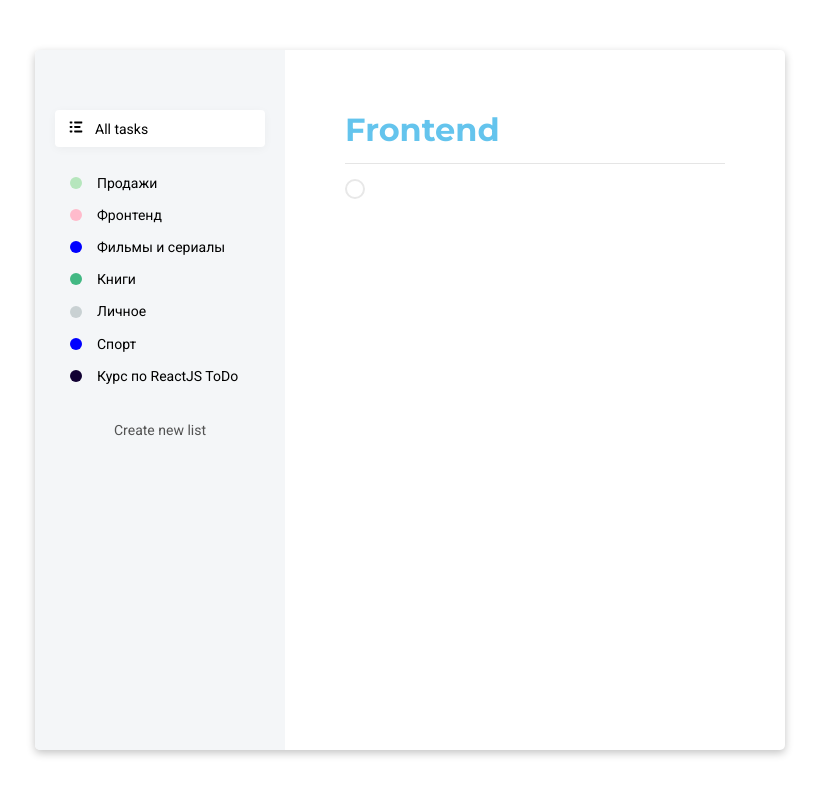
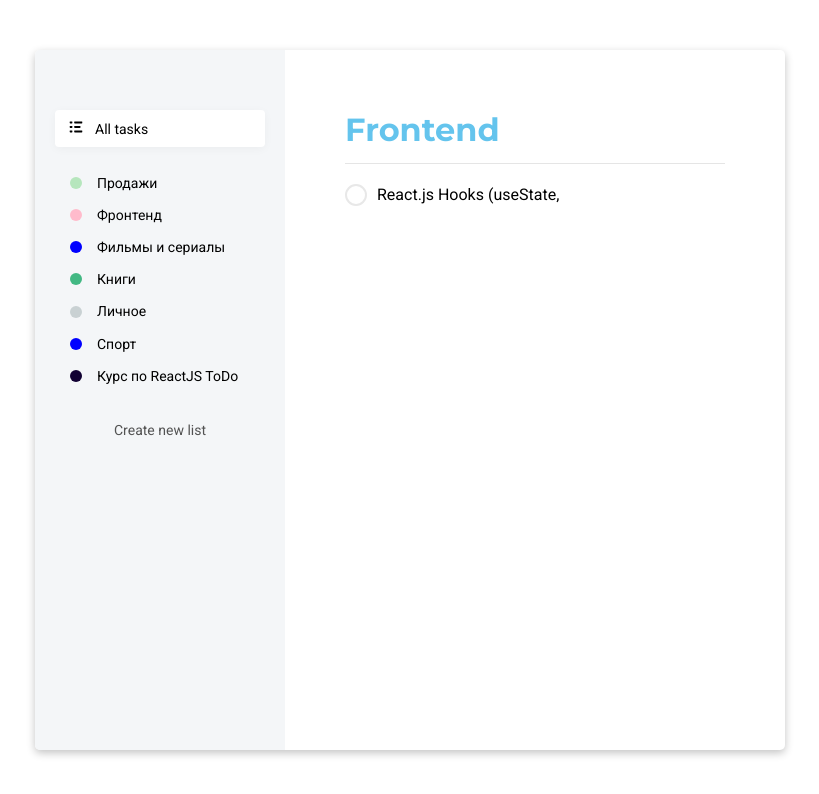
Before and after one commit to Inpulsgor/firebase-auth, a React (Create React App) app in the folder todo-app/: page / in a window 1280 px wide. Shown: the top 794 px of the page, without its empty margins (230-1049 px from the left). Built offline with nearby package versions, Linux system fonts and the light colour scheme.

Commit message:
json server / axios added

```diff
--- a/todo-app/package.json
+++ b/todo-app/package.json
@@ -6,6 +6,7 @@
     "@testing-library/jest-dom": "^5.11.9",
     "@testing-library/react": "^11.2.3",
     "@testing-library/user-event": "^12.6.0",
+    "axios": "^0.21.1",
     "classnames": "^2.2.6",
     "node-sass": "^4.14.1",
     "react": "^17.0.1",
@@ -18,7 +19,8 @@
     "start": "react-scripts start",
     "build": "react-scripts build",
     "test": "react-scripts test",
-    "eject": "react-scripts eject"
+    "eject": "react-scripts eject",
+    "server": "json-server ./src/services/api/db.json --watch --port 4000"
   },
   "eslintConfig": {
     "extends": [
--- a/todo-app/src/components/CreateList/CreateList.jsx
+++ b/todo-app/src/components/CreateList/CreateList.jsx
@@ -1,7 +1,7 @@
 import React, { useState } from "react";
 import { v4 as uuidv4 } from "uuid";
 
-import Modal from "../Modal/Modal";
+import { Modal } from "../../components";
 import "./createList.scss";
 
 const CreateList = ({ colors, onAdd }) => {
--- a/todo-app/src/components/List/List.jsx
+++ b/todo-app/src/components/List/List.jsx
@@ -2,7 +2,7 @@ import React from "react";
 import classnames from "classnames";
 
 import { ReactComponent as RemoveSvg } from "../../assets/icons/remove.svg";
-import Badge from "../Badge/Badge";
+import { Badge } from "../../components";
 import "./list.scss";
 
 const List = ({ items, handleCLick, isRemovable, handleRemove }) => {
--- a/todo-app/src/components/Modal/Modal.jsx
+++ b/todo-app/src/components/Modal/Modal.jsx
@@ -1,7 +1,7 @@
 import React from "react";
 
 import { ReactComponent as CloseSvg } from "../../assets/icons/close.svg";
-import ColorBadge from "../Badge/Badge";
+import { Badge } from "../../components";
 import "./modal.scss";
 
 const Modal = ({
@@ -42,7 +42,7 @@ const Modal = ({
         {colors &&
           colors.map((color) => (
             <li key={color.id} className="colors__item">
-              <ColorBadge
+              <Badge
                 color={color.name}
                 onClick={() => handleSelectColor(color.id)}
                 className={selectedColor === color.id && "active"}
--- a/todo-app/src/components/Tasks/Tasks.jsx
+++ b/todo-app/src/components/Tasks/Tasks.jsx
@@ -1,4 +1,5 @@
 import React from "react";
+import { ReactComponent as CheckedSvg } from "../../assets/icons/checked.svg";
 import "./Tasks.scss";
 
 const Tasks = () => {
@@ -7,24 +8,14 @@ const Tasks = () => {
       <h2 className="tasks__title">Frontend</h2>
       <ul className="tasks__list">
         <li className="tasks__item task">
-          <input type="checkbox" id="check" />
+          <input className="task__input" type="checkbox" id="check" />
           <label htmlFor="check">
-            <svg
-              width="11"
-              height="8"
-              viewBox="0 0 11 8"
-              fill="none"
-              xmlns="http://www.w3.org/2000/svg"
-            >
-              <path
-                d="M9.29999 1.20001L3.79999 6.70001L1.29999 4.20001"
-                stroke="white"
-                stroke-width="1.5"
-                stroke-linecap="round"
-                stroke-linejoin="round"
-              />
-            </svg>
+            <CheckedSvg />
           </label>
+          <input
+            className="task__edit"
+            value="React.js Hooks (useState, useReducer, useEffect...)"
+          />
         </li>
       </ul>
     </>
--- a/todo-app/src/components/Tasks/Tasks.scss
+++ b/todo-app/src/components/Tasks/Tasks.scss
@@ -6,7 +6,7 @@
     font-weight: bold;
     line-height: 39px;
     color: #64c4ed;
-    margin-bottom: 30px;
+    margin-bottom: 35px;
 
     &::after {
       content: "";
@@ -20,7 +20,10 @@
 }
 
 .task {
-  input {
+  display: flex;
+  align-items: center;
+
+  &__input {
     display: none;
   }
 
@@ -28,13 +31,16 @@
     display: inline-block;
     border: 2px solid #e8e8e8;
     border-radius: 50%;
-    width: 20px;
-    height: 20px;
+    width: 22px;
+    height: 22px;
     cursor: pointer;
+    margin-right: 10px;
+    transition: background-color 0.3s linear, border-color 0.3s linear;
 
     &:hover {
       background-color: #f2f2f2;
       border-color: #f2f2f2;
+      transition: background-color 0.3s linear;
 
       svg {
         opacity: 1;
@@ -48,7 +54,9 @@
     svg {
       opacity: 0;
       position: relative;
-      left: 3px;
+      left: 4px;
+      top: 1px;
+      transition: opacity 0.3s linear;
     }
   }
 
@@ -63,4 +71,9 @@
       }
     }
   }
+
+  &__edit {
+    font-size: 16px;
+    border: none;
+  }
 }
--- /dev/null
+++ b/todo-app/src/components/index.js
@@ -0,0 +1,6 @@
+export { default as List } from "./List/List";
+export { default as Badge } from "./Badge/Badge";
+export { default as CreateList } from "./CreateList/CreateList";
+export { default as Modal } from "./Modal/Modal";
+export { default as Content } from "./Content/Content";
+export { default as Tasks } from "./Tasks/Tasks";
--- /dev/null
+++ b/todo-app/src/services/api/api.js
@@ -0,0 +1 @@
+import axios from "axios";
```
Also changed, not shown: todo-app/src/App.js (+4 -6 lines), todo-app/src/assets/icons/checked.svg (added), 1 other file (tests, documents, lock files or other folders).
